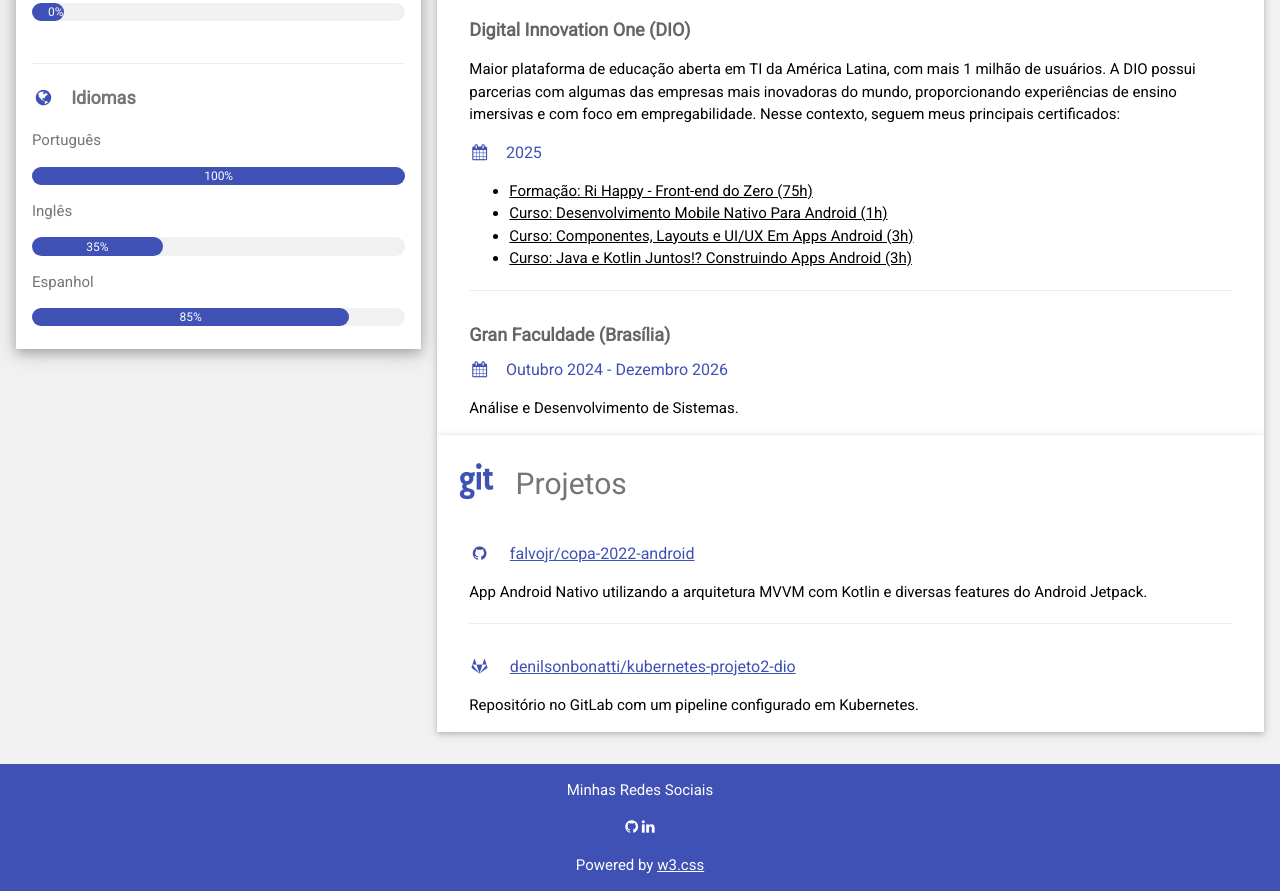
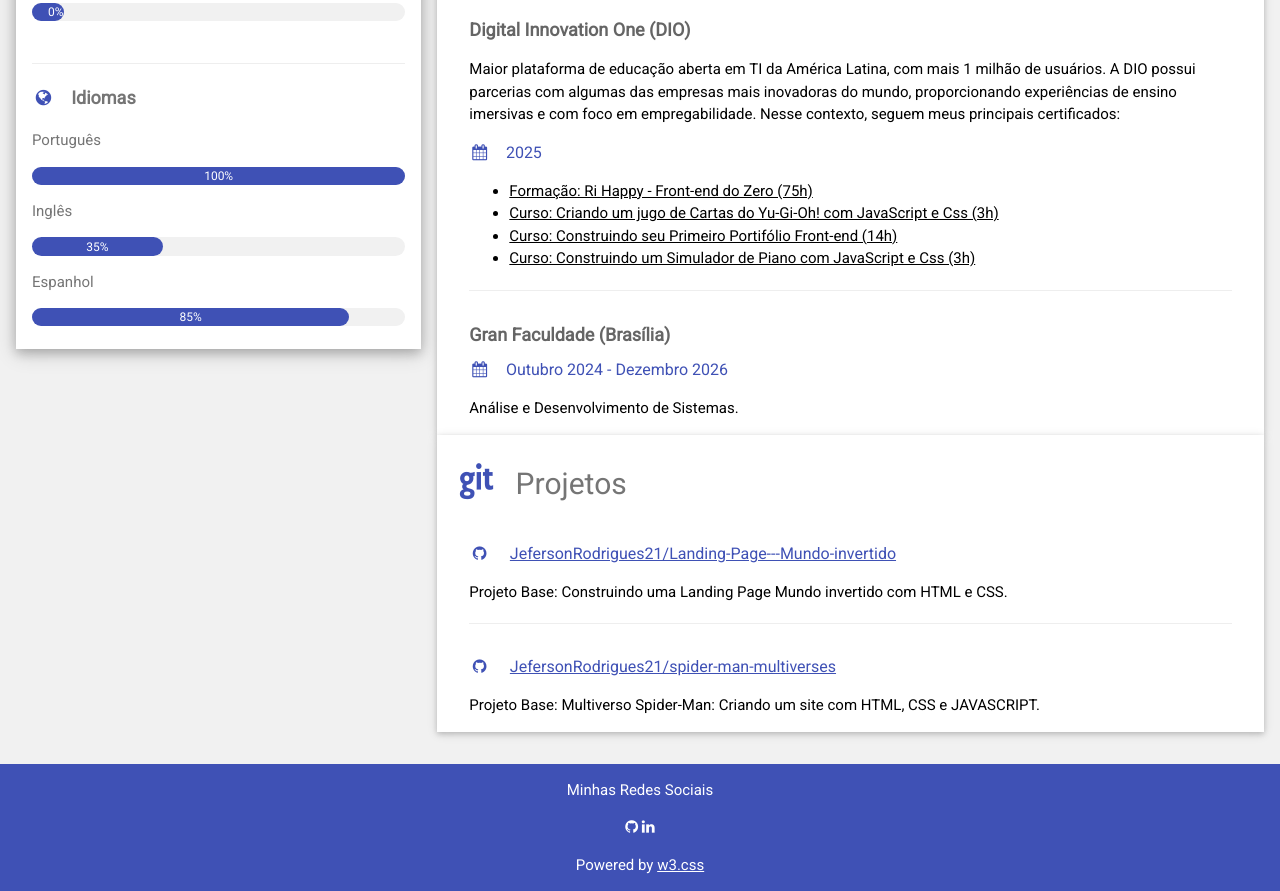
Before and after one commit to JefersonRodrigues21/CV, a plain HTML site: page index.html in a window 1280 px wide. Shown: the part 706-1597 px from the top of the page. Drawn offline with nearby package versions, Linux system fonts and the light colour scheme.

Commit message:
Inserido Projetos e Redes Sociais

```diff
--- a/index.html
+++ b/index.html
@@ -162,12 +162,9 @@
 
             <ul>
               <li><a href="https://hermes.dio.me/certificates/XS5SDZOU.pdf" target="_blank">Formação: Ri Happy - Front-end do Zero (75h)</a></li>
-              <li><a href="https://www.dio.me/certificate/07041B99" target="_blank">Curso: Desenvolvimento Mobile Nativo
-                  Para Android (1h)</a></li>
-              <li><a href="https://www.dio.me/certificate/F12AC30B" target="_blank">Curso: Componentes, Layouts e UI/UX
-                  Em Apps Android (3h)</a></li>
-              <li><a href="https://www.dio.me/certificate/3FB20BF1" target="_blank">Curso: Java e Kotlin Juntos!?
-                  Construindo Apps Android (3h)</a></li>
+              <li><a href="https://hermes.dio.me/certificates/NCOOM70G.pdf" target="_blank">Curso: Criando um jugo de Cartas do Yu-Gi-Oh! com JavaScript e Css (3h)</a></li>
+              <li><a href="https://hermes.dio.me/certificates/AVDRQMZW.pdf" target="_blank">Curso: Construindo seu Primeiro Portifólio Front-end (14h)</a></li>
+              <li><a href="https://hermes.dio.me/certificates/WKX0GI60.pdf" target="_blank">Curso: Construindo um Simulador de Piano com JavaScript e Css (3h)</a></li>
             </ul>
             <hr>
           </div>
@@ -186,18 +183,18 @@
           <div class="w3-container">
             <h6 class="w3-text-indigo">
               <i class="fa fa-github fa-fw w3-margin-right"></i>
-              <a href="https://github.com/falvojr/copa-2022-android" target="_blank">falvojr/copa-2022-android</a>
+              <a href="https://github.com/JefersonRodrigues21/Landing-Page---Mundo-invertido" target="_blank">JefersonRodrigues21/Landing-Page---Mundo-invertido</a>
             </h6>
-            <p>App Android Nativo utilizando a arquitetura MVVM com Kotlin e diversas features do Android Jetpack.</p>
+            <p>Projeto Base: Construindo uma Landing Page Mundo invertido com HTML e CSS.</p>
             <hr>
           </div>
           <div class="w3-container">
             <h6 class="w3-text-indigo">
-              <i class="fa fa-gitlab fa-fw w3-margin-right"></i>
-              <a href="https://gitlab.com/denilsonbonatti/kubernetes-projeto2-dio"
-                target="_blank">denilsonbonatti/kubernetes-projeto2-dio</a>
+              <i class="fa fa-github fa-fw w3-margin-right"></i>
+              <a href="https://github.com/JefersonRodrigues21/spider-man-multiverses"
+                target="_blank">JefersonRodrigues21/spider-man-multiverses</a>
             </h6>
-            <p>Repositório no GitLab com um pipeline configurado em Kubernetes.</p>
+            <p>Projeto Base: Multiverso Spider-Man: Criando um site com HTML, CSS e JAVASCRIPT.</p>
           </div>
         </div>
 
@@ -212,8 +209,8 @@
 
   <footer class="w3-container w3-indigo w3-center w3-margin-top">
     <p>Minhas Redes Sociais</p>
-    <a href="https://github.com/falvojr" target="_blank"><i class="fa fa-github w3-hover-opacity"></i></a>
-    <a href="https://www.linkedin.com/in/falvojr" target="_blank"><i class="fa fa-linkedin w3-hover-opacity"></i></a>
+    <a href="https://github.com/JefersonRodrigues21" target="_blank"><i class="fa fa-github w3-hover-opacity"></i></a>
+    <a href="https://www.linkedin.com/in/jeferson-rodrigues-devgeekjs/" target="_blank"><i class="fa fa-linkedin w3-hover-opacity"></i></a>
     <p>Powered by <a href="https://www.w3schools.com/w3css/default.asp" target="_blank">w3.css</a></p>
   </footer>
 
```
